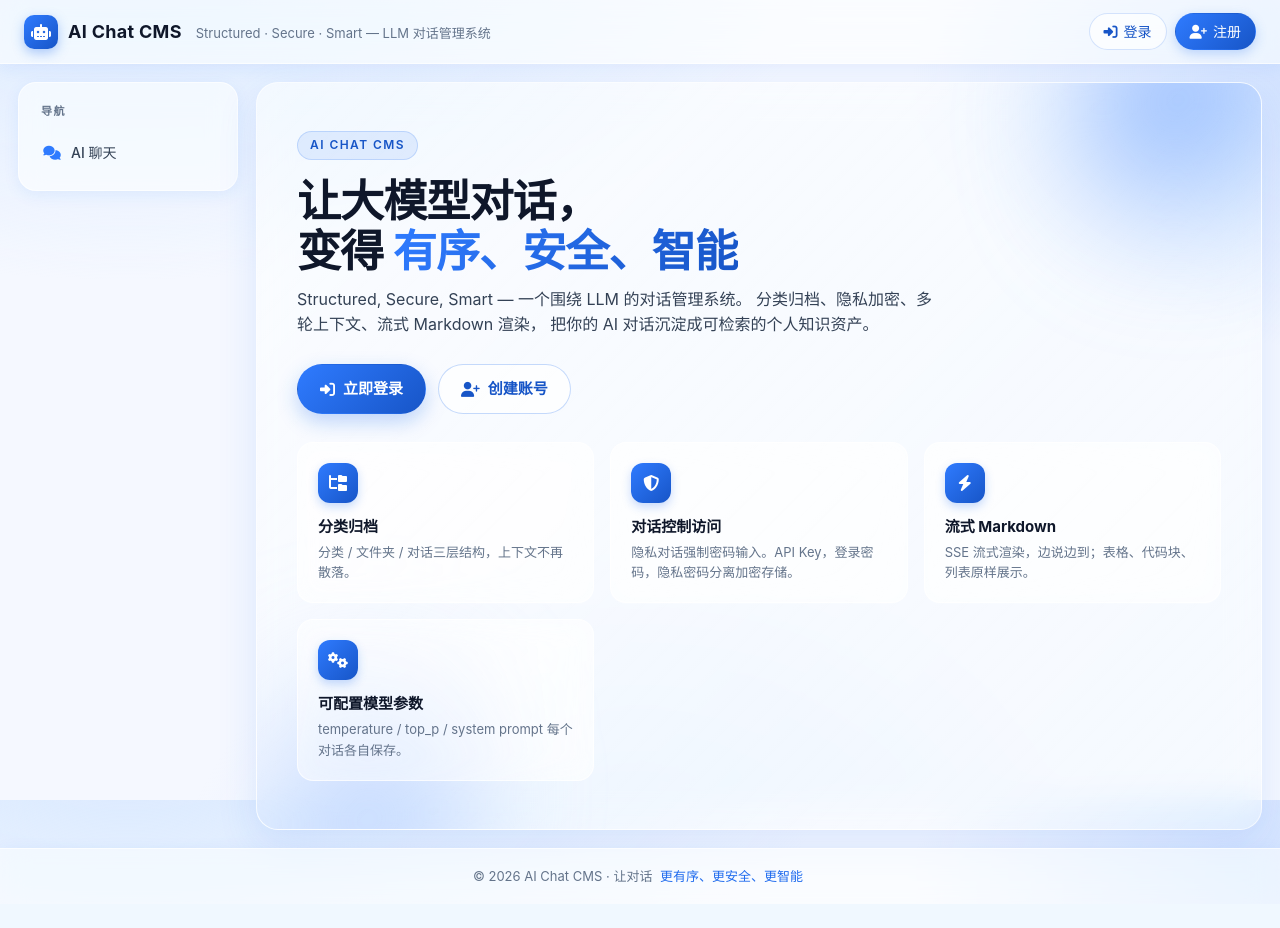
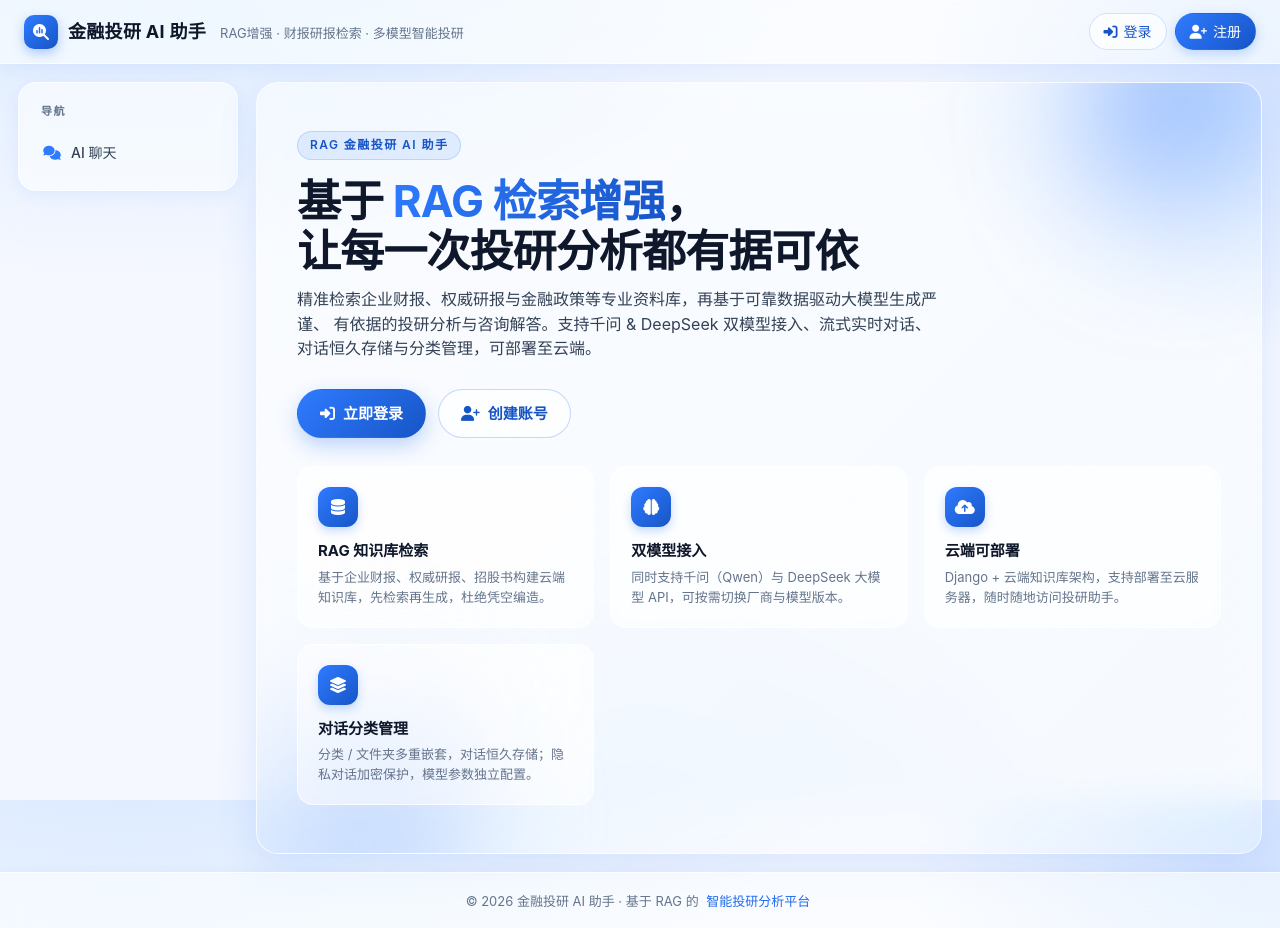
Before and after one commit to Peterqi2007/financial_rag, a Django app: page / in a window 1280 px wide. Before the commit the page ends 882 px from the top, so only its background shows below. Run offline with Django 4.2, Linux system fonts and the light colour scheme; some libraries are stand-ins or nearby versions.

Commit message:
feat: 更新首页和标题——金融投研AI助手 · RAG智能投研平台

```diff
--- a/ai_secure_chat/templates/base.html
+++ b/ai_secure_chat/templates/base.html
@@ -3,7 +3,7 @@
 <head>
     <meta charset="UTF-8">
     <meta name="viewport" content="width=device-width, initial-scale=1.0">
-    <title>{% block title %}AI Chat CMS · 大模型对话管理系统{% endblock %}</title>
+    <title>{% block title %}金融投研 AI 助手 · RAG 智能投研平台{% endblock %}</title>
 
     {# Bootstrap 5：首选 jsDelivr，失败回退 bootcdn，永不让样式裸奔 #}
     <link id="bs-css" rel="stylesheet"
@@ -548,10 +548,10 @@
     <header class="app-header glass">
         <div class="brand">
             <a href="{% url 'home' %}" class="brand-link" aria-label="返回首页">
-                <span class="brand-logo"><i class="fa-solid fa-robot"></i></span>
-                <span class="brand-title">AI Chat CMS</span>
+                <span class="brand-logo"><i class="fa-solid fa-magnifying-glass-chart"></i></span>
+                <span class="brand-title">金融投研 AI 助手</span>
             </a>
-            <span class="brand-subtitle">Structured · Secure · Smart — LLM 对话管理系统</span>
+            <span class="brand-subtitle">RAG增强 · 财报研报检索 · 多模型智能投研</span>
         </div>
 
         <nav class="nav-actions" aria-label="账户操作">
@@ -603,7 +603,7 @@
 
     {# ========== 页脚 ========== #}
     <footer class="app-footer glass">
-        <span>© 2026 AI Chat CMS · 让对话 <a href="{% url 'home' %}">更有序、更安全、更智能</a></span>
+        <span>© 2026 金融投研 AI 助手 · 基于 RAG 的 <a href="{% url 'home' %}">智能投研分析平台</a></span>
     </footer>
 </div>
 
--- a/ai_secure_chat/templates/index.html
+++ b/ai_secure_chat/templates/index.html
@@ -1,7 +1,7 @@
 {% extends "base.html" %}
 {% load mezzanine_tags %}
 
-{% block title %}AI Chat CMS · 首页{% endblock %}
+{% block title %}金融投研 AI 助手 · 首页{% endblock %}
 
 {% block extra_css %}
 <style>
@@ -156,15 +156,15 @@
 {% block main %}
 <div class="home-hero">
     <div class="home-hero-inner">
-        <span class="home-eyebrow">AI Chat CMS</span>
+        <span class="home-eyebrow">RAG 金融投研 AI 助手</span>
         <h1 class="home-title">
-            让大模型对话，<br>
-            变得 <span class="accent">有序、安全、智能</span>
+            基于 <span class="accent">RAG 检索增强</span>，<br>
+            让每一次投研分析都有据可依
         </h1>
         <p class="home-subtitle">
-            Structured, Secure, Smart — 一个围绕 LLM 的对话管理系统。
-            分类归档、隐私加密、多轮上下文、流式 Markdown 渲染，
-            把你的 AI 对话沉淀成可检索的个人知识资产。
+            精准检索企业财报、权威研报与金融政策等专业资料库，再基于可靠数据驱动大模型生成严谨、
+            有依据的投研分析与咨询解答。支持千问 & DeepSeek 双模型接入、流式实时对话、
+            对话恒久存储与分类管理，可部署至云端。
         </p>
 
         <div class="home-ctas">
@@ -190,24 +190,24 @@
 
         <div class="feature-grid">
             <div class="feature-card">
-                <div class="feature-icon"><i class="fa-solid fa-folder-tree"></i></div>
-                <div class="feature-title">分类归档</div>
-                <div class="feature-desc">分类 / 文件夹 / 对话三层结构，上下文不再散落。</div>
+                <div class="feature-icon"><i class="fa-solid fa-database"></i></div>
+                <div class="feature-title">RAG 知识库检索</div>
+                <div class="feature-desc">基于企业财报、权威研报、招股书构建云端知识库，先检索再生成，杜绝凭空编造。</div>
             </div>
             <div class="feature-card">
-                <div class="feature-icon"><i class="fa-solid fa-shield-halved"></i></div>
-                <div class="feature-title">对话控制访问</div>
-                <div class="feature-desc">隐私对话强制密码输入。API Key，登录密码，隐私密码分离加密存储。</div>
+                <div class="feature-icon"><i class="fa-solid fa-brain"></i></div>
+                <div class="feature-title">双模型接入</div>
+                <div class="feature-desc">同时支持千问（Qwen）与 DeepSeek 大模型 API，可按需切换厂商与模型版本。</div>
             </div>
             <div class="feature-card">
-                <div class="feature-icon"><i class="fa-solid fa-bolt"></i></div>
-                <div class="feature-title">流式 Markdown</div>
-                <div class="feature-desc">SSE 流式渲染，边说边到；表格、代码块、列表原样展示。</div>
+                <div class="feature-icon"><i class="fa-solid fa-cloud-arrow-up"></i></div>
+                <div class="feature-title">云端可部署</div>
+                <div class="feature-desc">Django + 云端知识库架构，支持部署至云服务器，随时随地访问投研助手。</div>
             </div>
             <div class="feature-card">
-                <div class="feature-icon"><i class="fa-solid fa-gears"></i></div>
-                <div class="feature-title">可配置模型参数</div>
-                <div class="feature-desc">temperature / top_p / system prompt 每个对话各自保存。</div>
+                <div class="feature-icon"><i class="fa-solid fa-layer-group"></i></div>
+                <div class="feature-title">对话分类管理</div>
+                <div class="feature-desc">分类 / 文件夹多重嵌套，对话恒久存储；隐私对话加密保护，模型参数独立配置。</div>
             </div>
         </div>
     </div>
```
